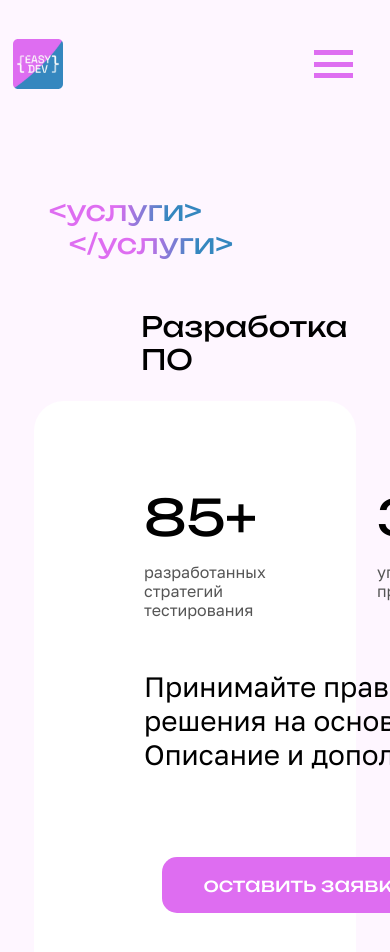
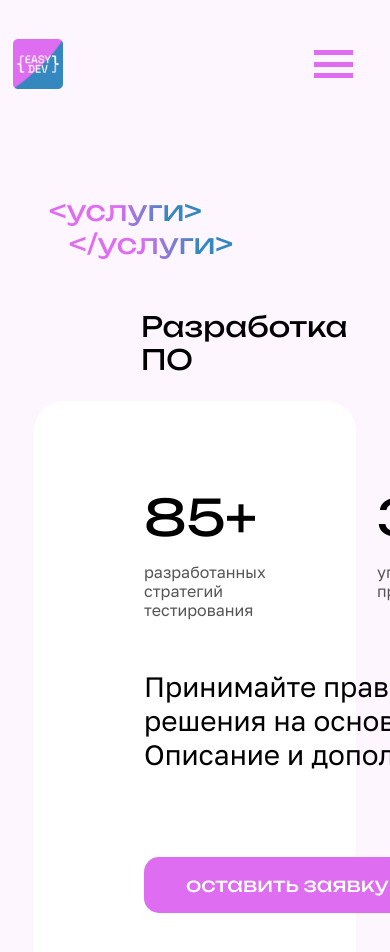
Before and after one commit to SvyatoSllav/EasyDevSite, a Vue app: page /#/services in a window 390 px wide. Shown: the top 952 px of the page. Built offline with nearby package versions, Linux system fonts and the light colour scheme.

Commit message:
Добавил поведение кнопке на странице услуг

```diff
--- a/src/components/TheServices/ServicesInfo.vue
+++ b/src/components/TheServices/ServicesInfo.vue
@@ -31,7 +31,9 @@
         </div>
         <img :src="servicesImg" alt="" class="services__img" />
       </div>
-      <contact-button class="service__btn"></contact-button>
+      <a class="btn-link" @click="showForm">
+        <button class="contact-btn"><slot>оставить заявку</slot></button>
+      </a>
     </div>
   </section>
 </template>
@@ -52,6 +54,12 @@ export default {
           ? require("@/assets/img/services_img_desktop.jpg")
           : require("@/assets/img/services_img_mobile.jpg"),
     };
+  },
+  methods: {
+    showForm() {
+      console.log(1);
+      this.$emit("showForm");
+    },
   },
 };
 </script>
@@ -101,6 +109,50 @@ export default {
   max-width: 622px;
 }
 .service__btn {
+}
+.contact-btn {
   margin-left: 110px;
+  cursor: pointer;
+  background-color: #de6df1;
+  padding: 25px 135px;
+  border: 2px solid transparent;
+  border-radius: 15px;
+  font-family: "Unbounded";
+  font-style: normal;
+  font-weight: 400;
+  font-size: var(--sub_title-fz);
+  line-height: 33px;
+  color: #ffffff;
+  transition: 0.3s ease;
+}
+
+.contact-btn:hover {
+  color: #de6df1;
+  border: 2px solid black;
+  background-color: v-bind(textColor);
+}
+
+@media screen and (max-width: 767px) {
+  .btn-link {
+    width: 100%;
+    display: block;
+    text-align: center;
+    white-space: nowrap;
+  }
+  .contact-btn {
+    padding: 14px 71px;
+    line-height: 24px;
+  }
+}
+
+@media screen and (max-width: 424px) {
+  .contact-btn {
+    padding: 14px 40px;
+  }
+}
+@media screen and (max-width: 320px) {
+  .contact-btn {
+    padding: 14px 10px;
+  }
 }
 </style>
--- a/src/pages/TheServices.vue
+++ b/src/pages/TheServices.vue
@@ -1,7 +1,7 @@
 <template>
   <the-header @showForm="this.isVisible = true"></the-header>
   <the-sidebar :burgerTop="burgerTop"></the-sidebar>
-  <services-info></services-info>
+  <services-info @showForm="this.isVisible = true"></services-info>
   <contact-modal-form
     @close="this.isVisible = false"
     :isVisible="isVisible"
```
